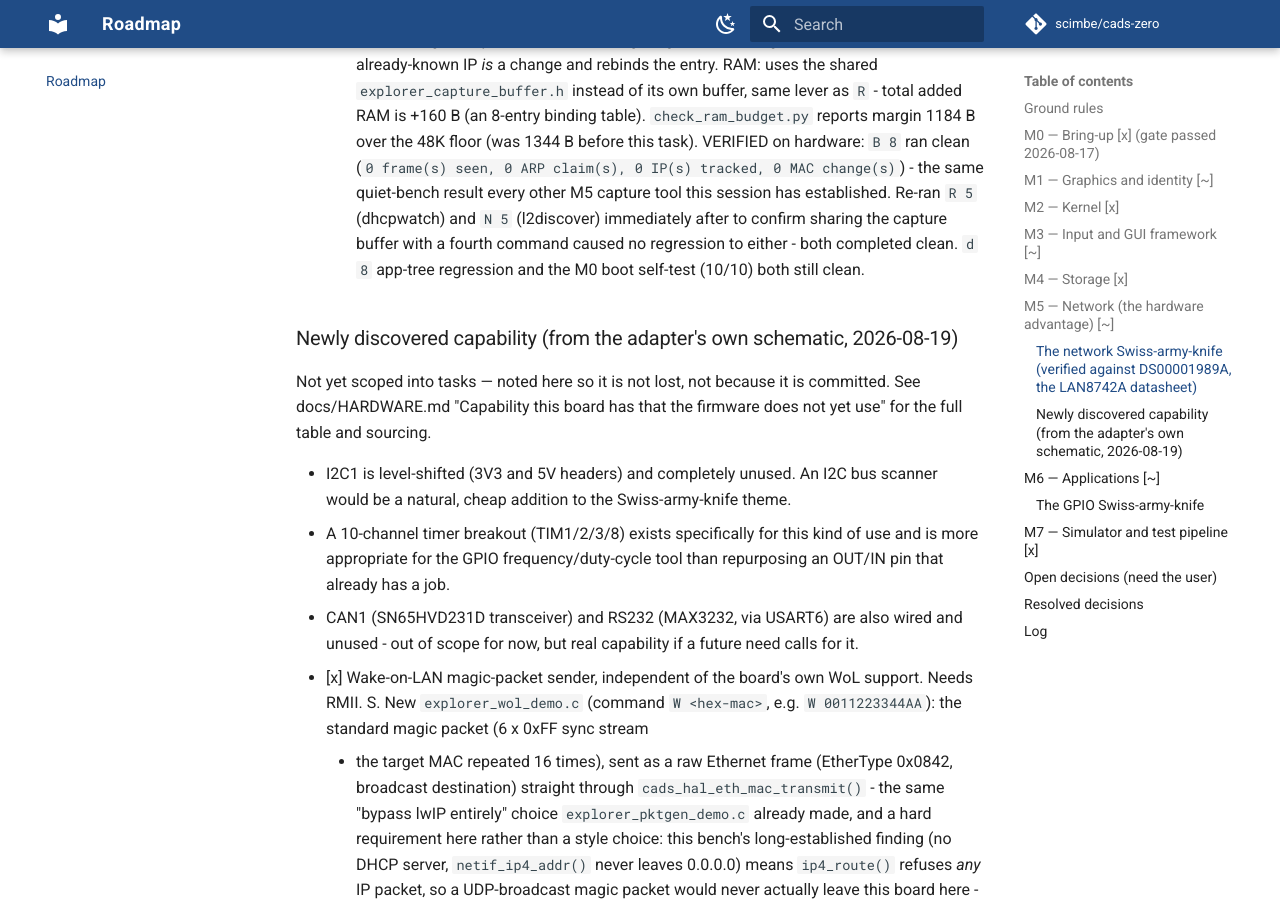
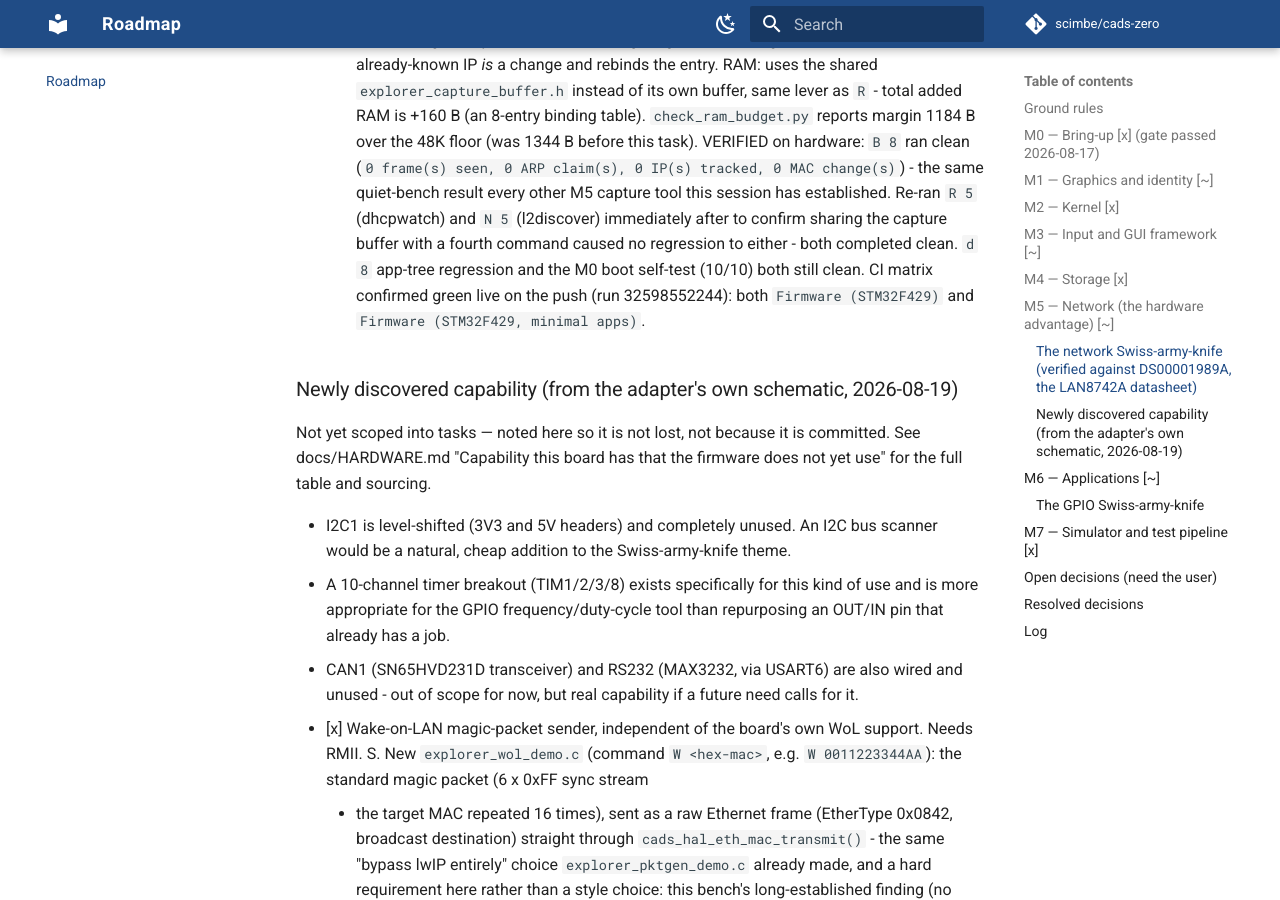
Before and after one commit to scimbe/cads-zero-firmware, an MkDocs documentation site: the page built from docs/ROADMAP.md, in a window 1280 px wide and 900 px high, scrolled down 21633 px. Built offline with MkDocs 1.6.1 and Material for MkDocs 9.7.7, drawn with Linux system fonts in a browser that asks for light colours; comment, search, counter and statistics services are not loaded.

Commit message:
docs: confirm the arpwatch CI matrix run passed live

```diff
--- a/docs/ROADMAP.md
+++ b/docs/ROADMAP.md
@@ -1098,6 +1098,9 @@ driver above.
       to confirm sharing the capture buffer with a fourth command caused
       no regression to either - both completed clean. `d 8` app-tree
       regression and the M0 boot self-test (10/10) both still clean.
+      CI matrix confirmed green live on the push (run 32598552244):
+      both `Firmware (STM32F429)` and `Firmware (STM32F429, minimal
+      apps)`.
 
 ### Newly discovered capability (from the adapter's own schematic, 2026-08-19)
 
```
